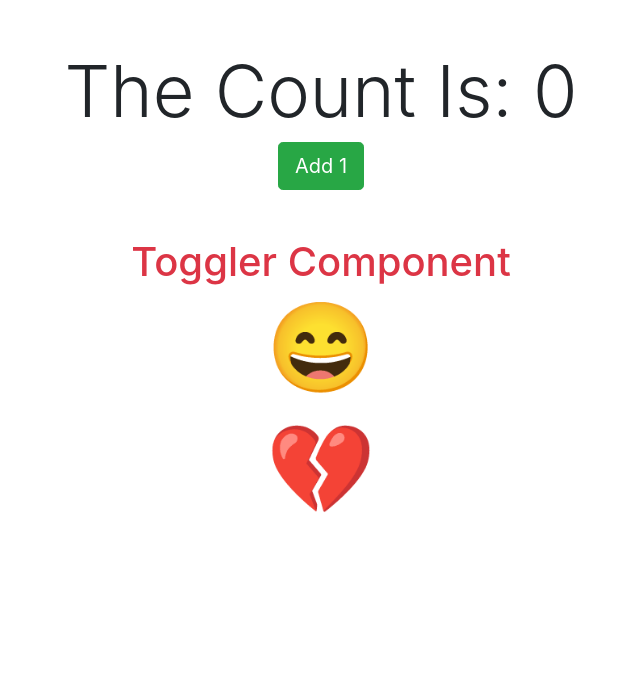
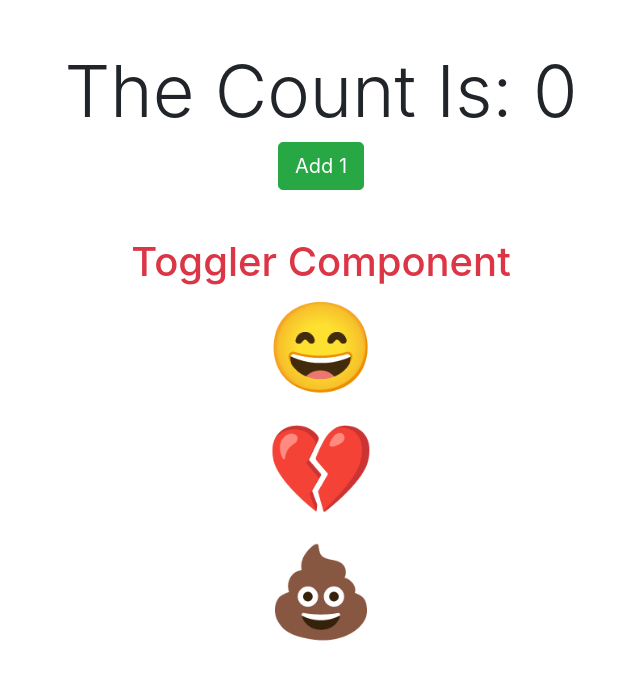
Before and after one commit to xaviguasch/hooks-react-mini-demo-app, a React (Create React App) app: page / in a window 1280 px wide. Shown: the top 680 px of the page, without its empty margins (319-959 px from the left). Built offline with nearby package versions, Linux system fonts and the light colour scheme.

Commit message:
small refactor and tweaks

```diff
--- a/src/Toggler.js
+++ b/src/Toggler.js
@@ -1,9 +1,10 @@
-import React, { useState } from 'react'
+import React from 'react'
 import useToggle from './hooks/useToggle'
 
 const Toggler = () => {
   const [isHappy, toggleIsHappy] = useToggle(true)
   const [isHeartBroken, toggleIsHeartBroken] = useToggle(false)
+  const [isBanana, toggleIsBanana] = useToggle(false)
 
   return (
     <div className='container mt-5 text-center'>
@@ -14,6 +15,9 @@ const Toggler = () => {
       <p className='display-2' onClick={toggleIsHeartBroken}>
         {isHeartBroken ? '♥️' : '💔'}
       </p>
+      <p className='display-2' onClick={toggleIsBanana}>
+        {isBanana ? '🍌' : '💩'}
+      </p>
     </div>
   )
 }
```
